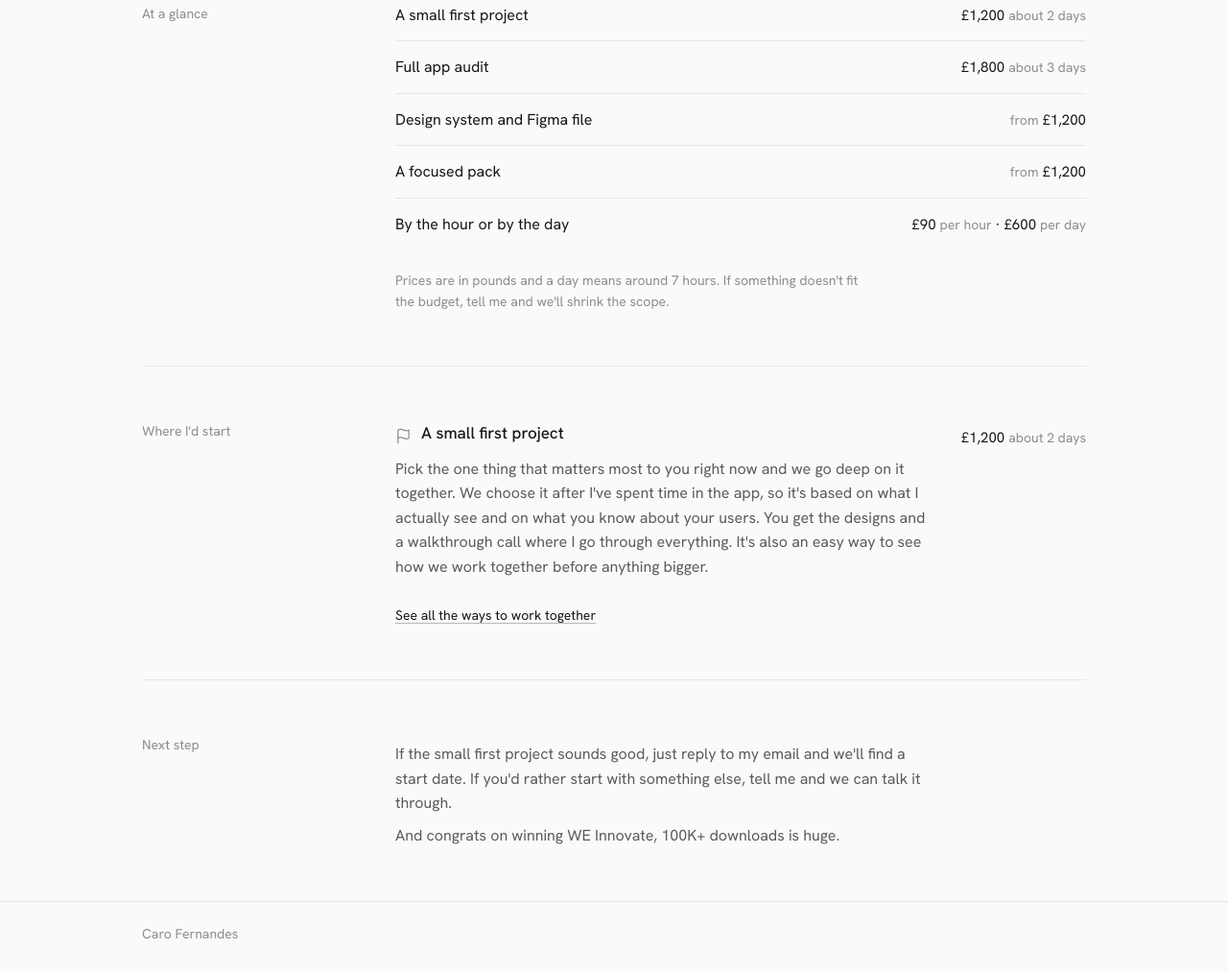
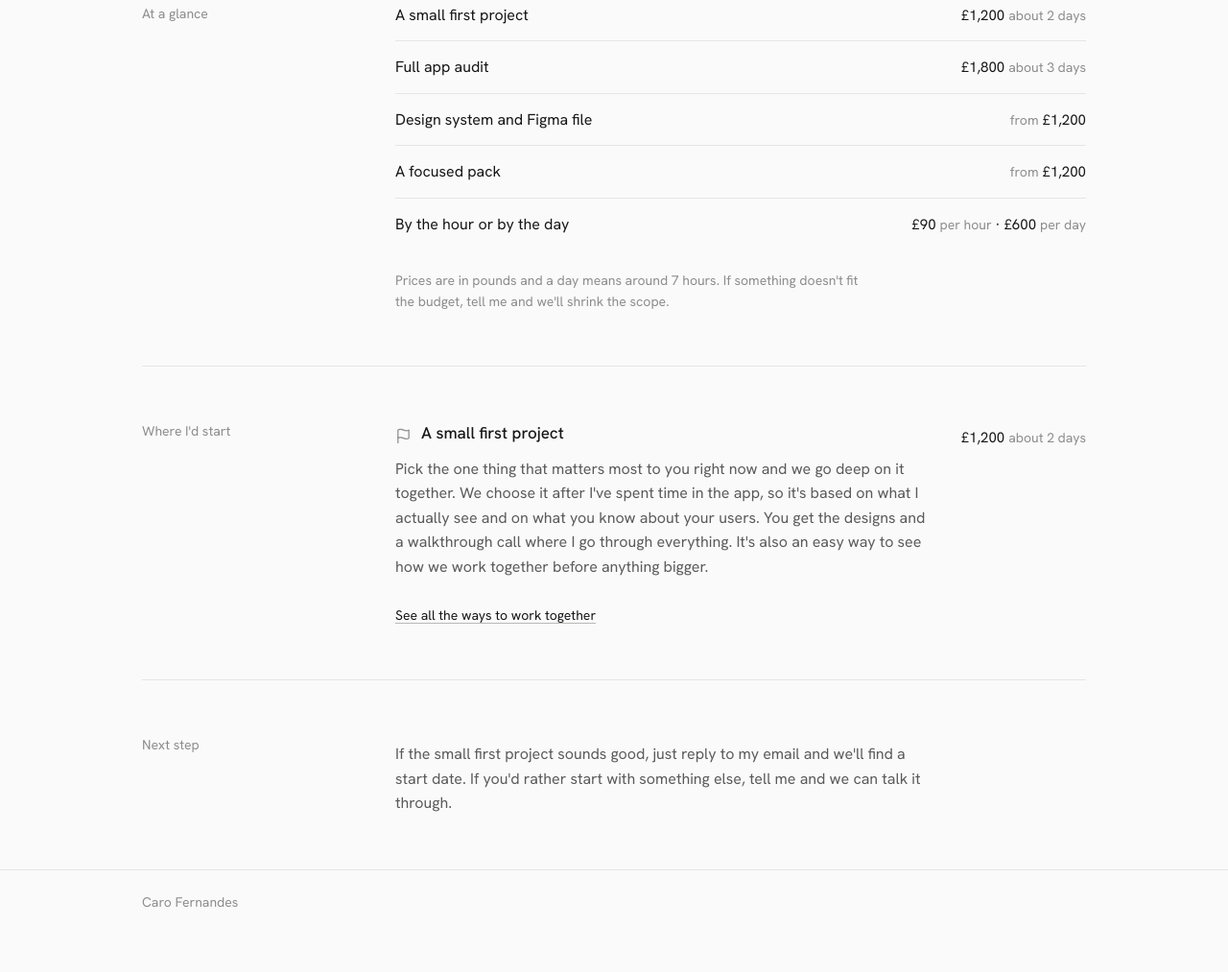
Before and after one commit to carolinavidalf/snitch-proposal, a plain HTML site: page index.html in a window 1280 px wide. Shown: the part 1506-2519 px from the top of the page at 96% size. After the commit the page ends 2485 px from the top, so only its background shows below. Drawn offline with Linux system fonts and the light colour scheme.

Commit message:
Remove the congrats line
Co-Authored-By: Claude Opus 5.5 <noreply@anthropic.com>
Claude-Session: https://claude.ai/code/session_01Ry23vpQCqXg6URaXzEGDvD

```diff
--- a/index.html
+++ b/index.html
@@ -94,7 +94,6 @@
       <div class="label">Next step</div>
       <div>
         <p class="desc">If the small first project sounds good, just reply to my email and we'll find a start date. If you'd rather start with something else, tell me and we can talk it through.</p>
-        <p class="desc">And congrats on winning WE Innovate, 100K+ downloads is huge.</p>
       </div>
     </section>
   </div>
```
